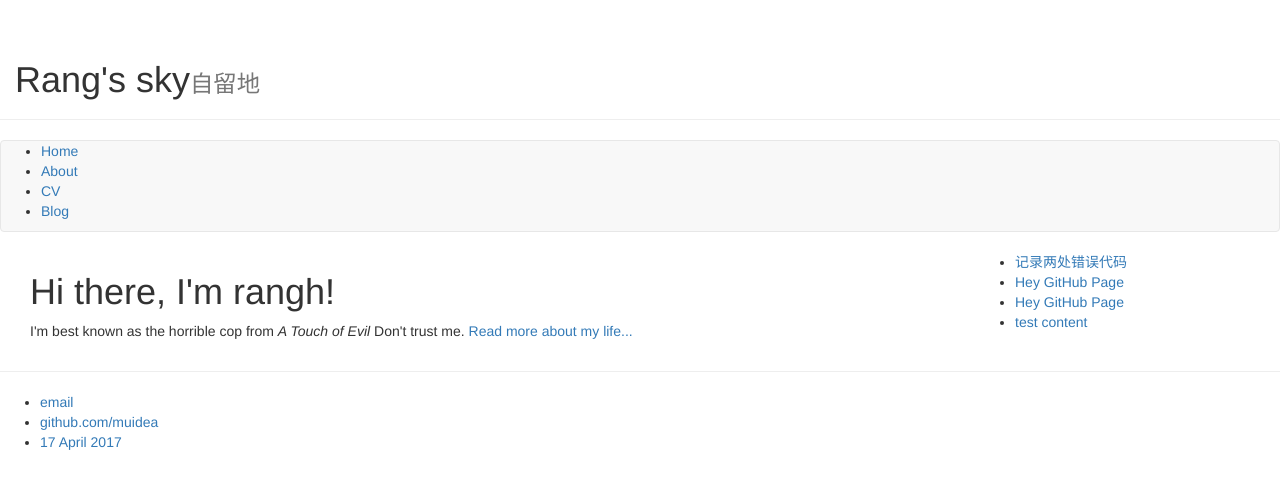
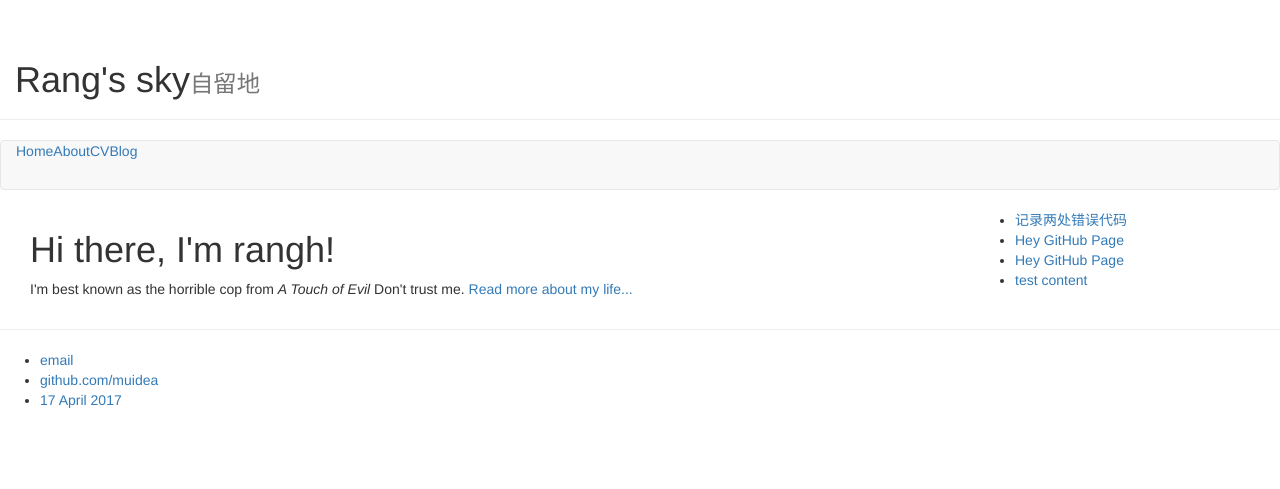
Before and after one commit to muidea/muidea.github.io, a Jekyll site: the page built from index.html, in a window 1280 px wide. Shown: the top 489 px of the page. Built offline with Jekyll 4.4.1, drawn with Linux system fonts in a browser that asks for light colours.

Commit message:
调增导航栏显示效果

```diff
--- a/_layouts/default.html
+++ b/_layouts/default.html
@@ -14,12 +14,20 @@
     </div>
     <div class="container-fluid row">
         <nav class="navbar navbar-default">
-            <ul>
-                <li><a href="/">Home</a></li>
-                <li><a href="/about">About</a></li>
-                <li><a href="/cv">CV</a></li>
-                <li><a href="/blog">Blog</a></li>
-            </ul>
+            <div class="container-fluid">
+                <div class="navbar-header">
+                    <a href="/">Home</a>
+                </div>
+                <div class="navbar-header">
+                    <a href="/about">About</a>
+                </div>
+                <div class="navbar-header">
+                    <a href="/cv">CV</a>
+                </div>
+                <div class="navbar-header">
+                    <a href="/blog">Blog</a>
+                </div>
+            </div>
         </nav>
     </div>
     <div class="container-fluid row">
```
